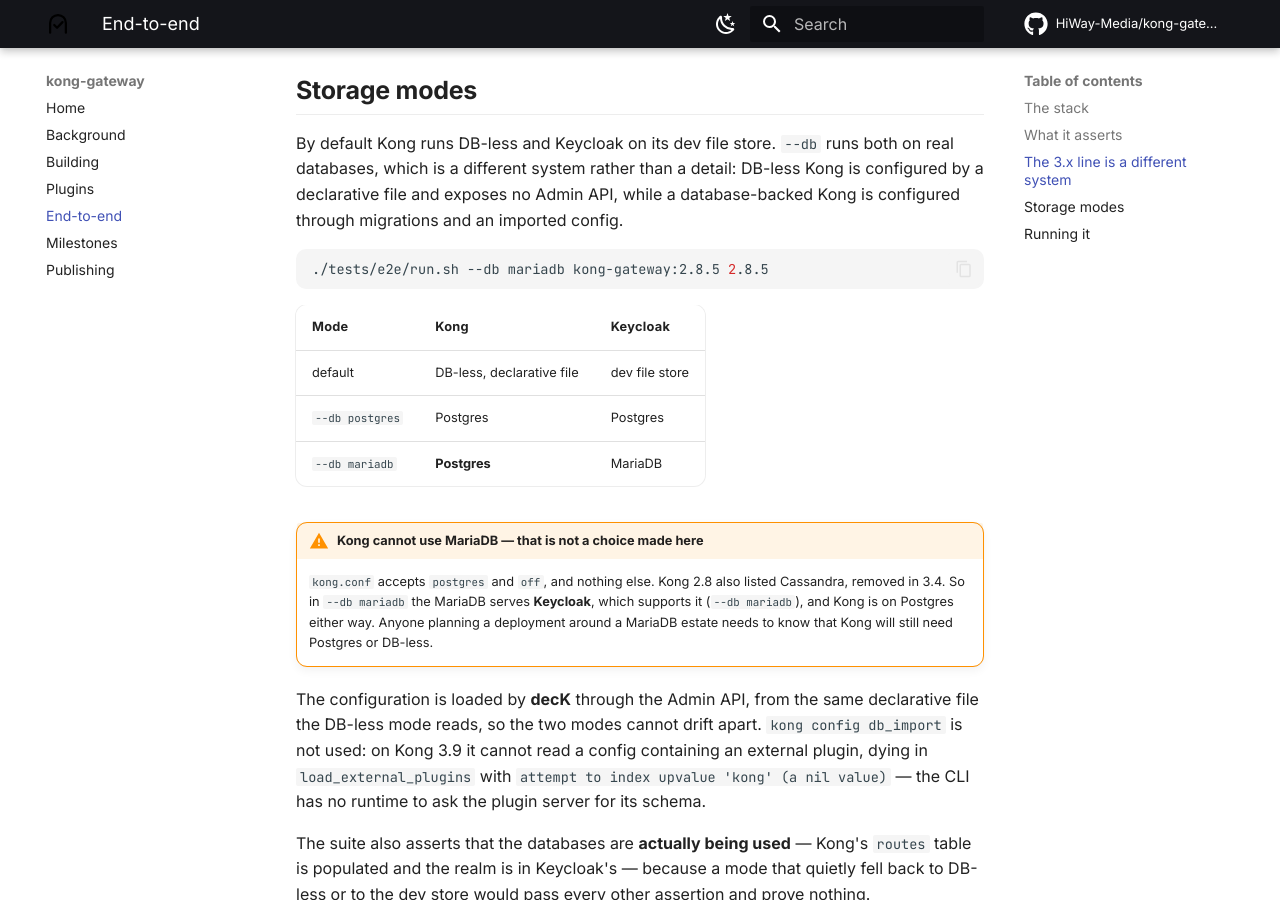
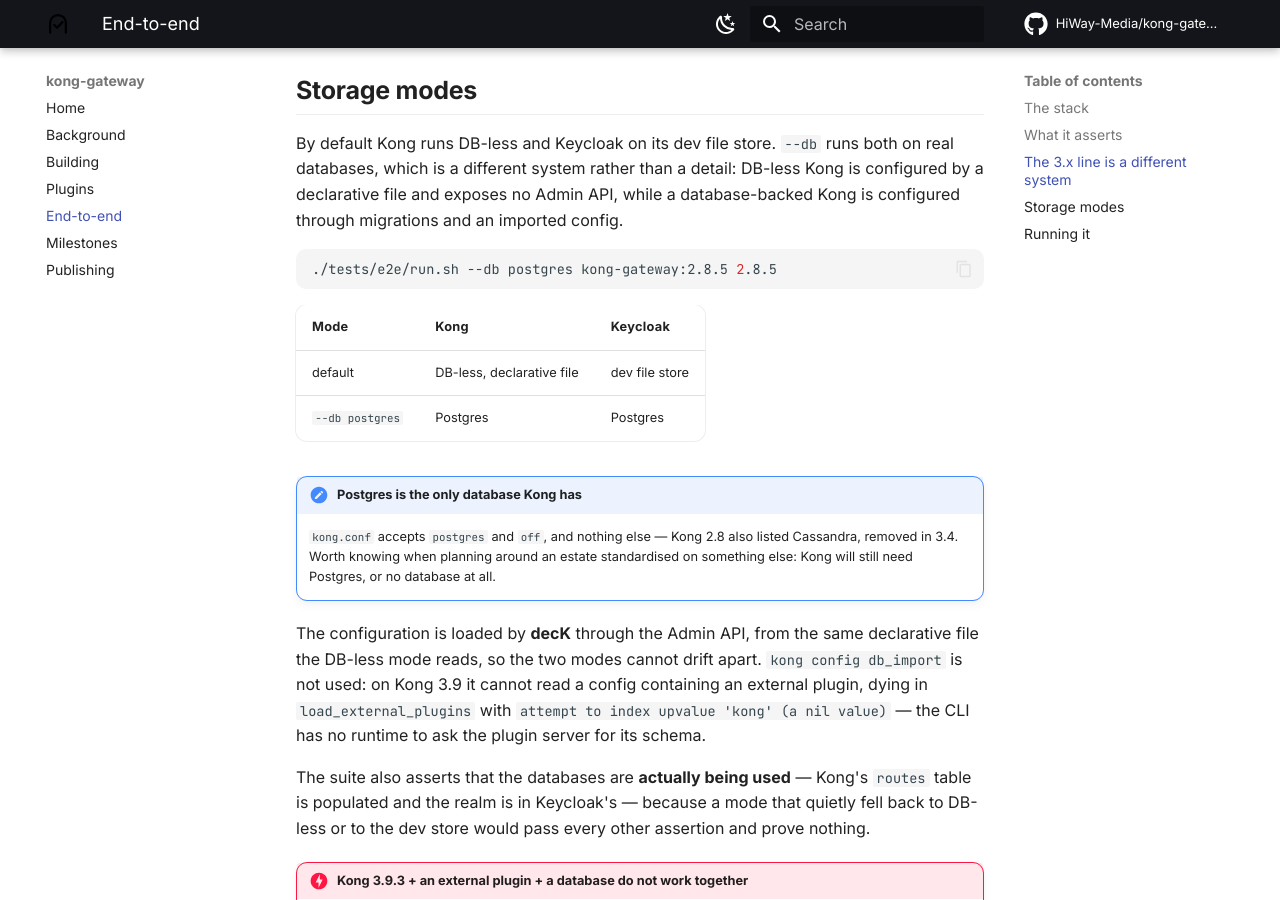
Before and after one commit to HiWay-Media/kong-gateway, an MkDocs documentation site: the page built from docs/end-to-end.md, in a window 1280 px wide and 900 px high, scrolled down 3032 px. Built offline with MkDocs 1.6.1 and Material for MkDocs 9.7.7, drawn with Linux system fonts in a browser that asks for light colours; comment, search, counter and statistics services are not loaded.

Commit message:
chore(e2e): drop MariaDB — production runs Postgres, and an unexercised path is not coverage
Production is on Postgres, so the only database mode is now `--db postgres`, with Kong and Keycloak
both on it. Two modes where one is never run is worse than one mode that matches reality: the unused
path still looks like coverage, and the first person to rely on it finds out it was never true.

⭐ The fact that made MariaDB worth trying stays written down in docs/end-to-end.md: kong.conf
accepts `postgres` and `off` and nothing else — 2.8 also listed Cassandra, removed in 3.4 — so no
estate standardised on another database can put Kong on it. That constraint outlives this change.

✅ Re-verified after the removal: 2.8.5 and 2.8.5-oidcify green on Postgres with the full login
round trip, 3.9.3 green DB-less, publishing policy green. (v1.8.0)

````diff
--- a/docs/end-to-end.md
+++ b/docs/end-to-end.md
@@ -119,20 +119,18 @@
 imported config.
 
 ```bash
-./tests/e2e/run.sh --db mariadb kong-gateway:2.8.5 2.8.5
+./tests/e2e/run.sh --db postgres kong-gateway:2.8.5 2.8.5
 ```
 
 | Mode | Kong | Keycloak |
 |---|---|---|
 | default | DB-less, declarative file | dev file store |
 | `--db postgres` | Postgres | Postgres |
-| `--db mariadb` | **Postgres** | MariaDB |
 
-!!! warning "Kong cannot use MariaDB — that is not a choice made here"
-    `kong.conf` accepts `postgres` and `off`, and nothing else. Kong 2.8 also listed Cassandra,
-    removed in 3.4. So in `--db mariadb` the MariaDB serves **Keycloak**, which supports it
-    (`--db mariadb`), and Kong is on Postgres either way. Anyone planning a deployment around a
-    MariaDB estate needs to know that Kong will still need Postgres or DB-less.
+!!! note "Postgres is the only database Kong has"
+    `kong.conf` accepts `postgres` and `off`, and nothing else — Kong 2.8 also listed Cassandra,
+    removed in 3.4. Worth knowing when planning around an estate standardised on something else:
+    Kong will still need Postgres, or no database at all.
 
 The configuration is loaded by **decK** through the Admin API, from the same declarative file the
 DB-less mode reads, so the two modes cannot drift apart. `kong config db_import` is not used: on
````
Also changed, not shown: CHANGELOG.md (+11 -0 lines), 3 other files.
